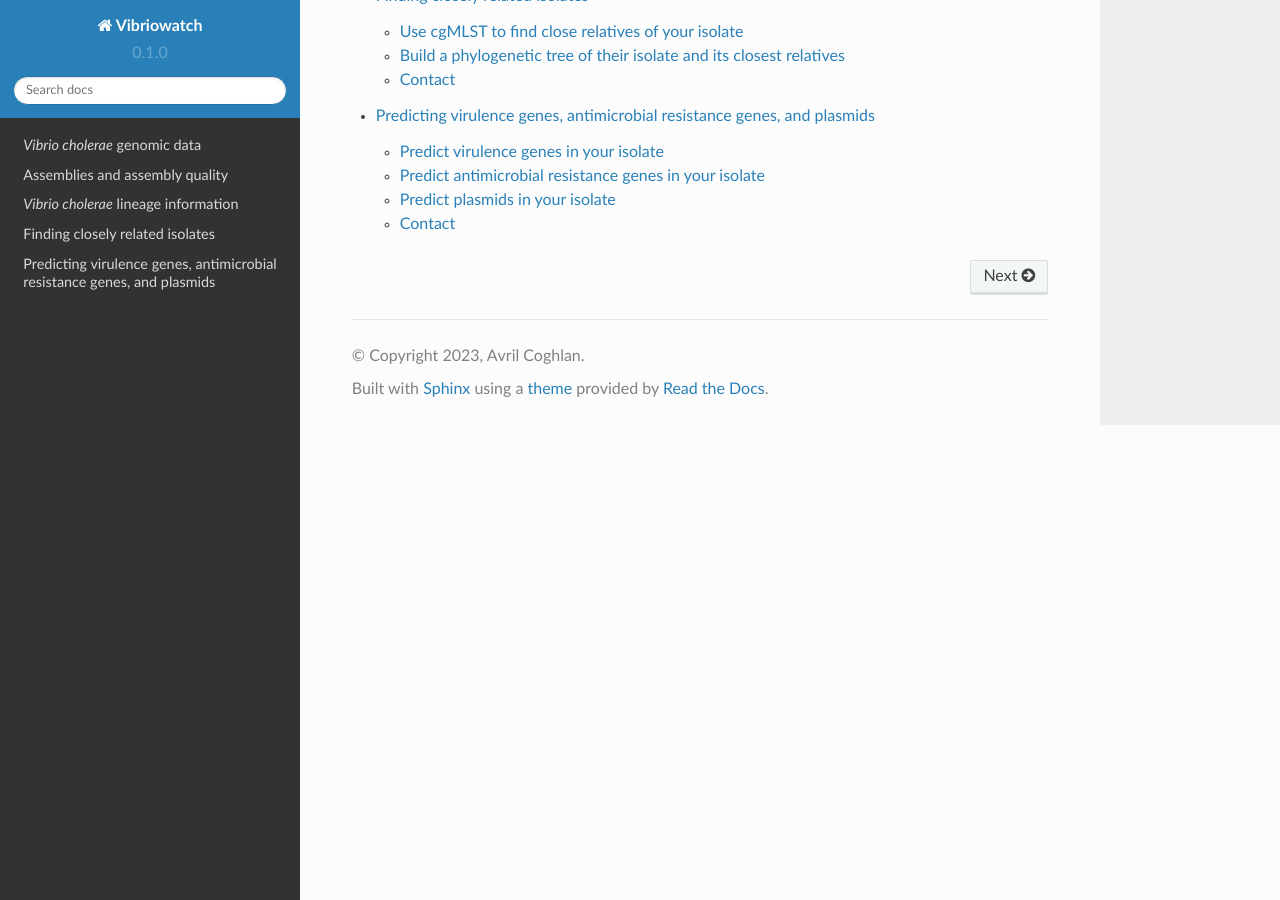
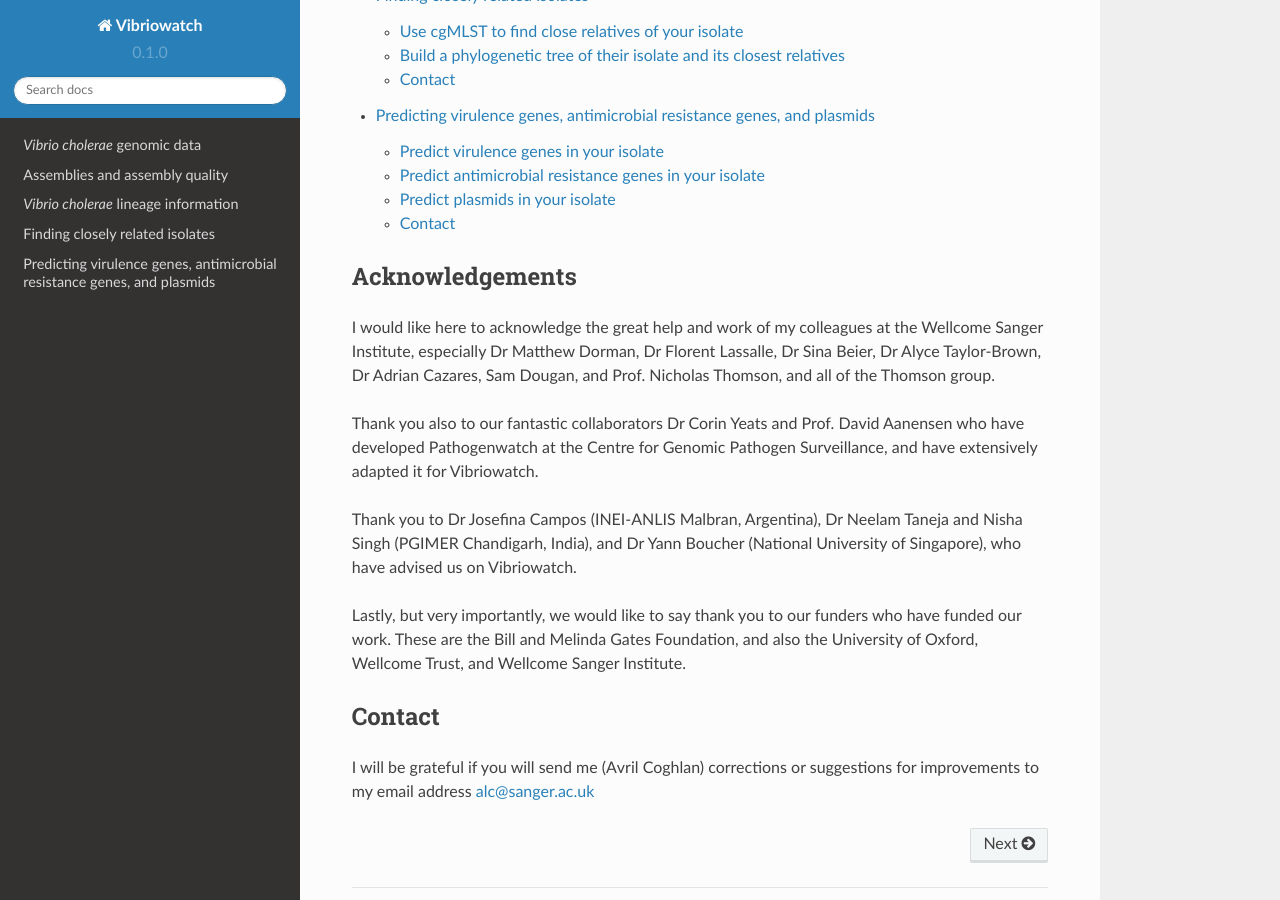
Before and after one commit to avrilcoghlan/vibriowatch, a Sphinx documentation site: the page built from docs/source/index.rst, in a window 1280 px wide and 900 px high, scrolled down 1648 px. Built offline with Sphinx 7.4.7 and the Read the Docs theme 2.0.0, drawn with Linux system fonts in a browser that asks for light colours.

Commit message:
Update index.rst
Added Acknowledgements.

```diff
--- a/docs/source/index.rst
+++ b/docs/source/index.rst
@@ -31,3 +31,23 @@
    mlst
    closerelatives
    virulenceAMR
+
+Acknowledgements
+----------------
+
+I would like here to acknowledge the great help and work of my colleagues at the Wellcome Sanger Institute, especially Dr Matthew Dorman, Dr Florent Lassalle, Dr Sina Beier, Dr Alyce Taylor-Brown, Dr Adrian Cazares, Sam Dougan, and Prof. Nicholas Thomson, and all of the Thomson group.
+
+Thank you also to our fantastic collaborators Dr Corin Yeats and Prof. David Aanensen who have developed Pathogenwatch at the Centre for Genomic Pathogen Surveillance, and have extensively adapted it for Vibriowatch.
+
+Thank you to Dr Josefina Campos (INEI-ANLIS Malbran, Argentina),
+Dr Neelam Taneja and Nisha Singh (PGIMER Chandigarh, India),
+and Dr Yann Boucher (National University of Singapore),
+who have advised us on Vibriowatch.
+
+Lastly, but very importantly, we would
+like to say thank you to our funders who have funded our work. These are the Bill and Melinda Gates Foundation, and also the University of Oxford, Wellcome Trust, and Wellcome Sanger Institute.
+
+Contact
+-------
+
+I will be grateful if you will send me (Avril Coghlan) corrections or suggestions for improvements to my email address alc@sanger.ac.uk
```
